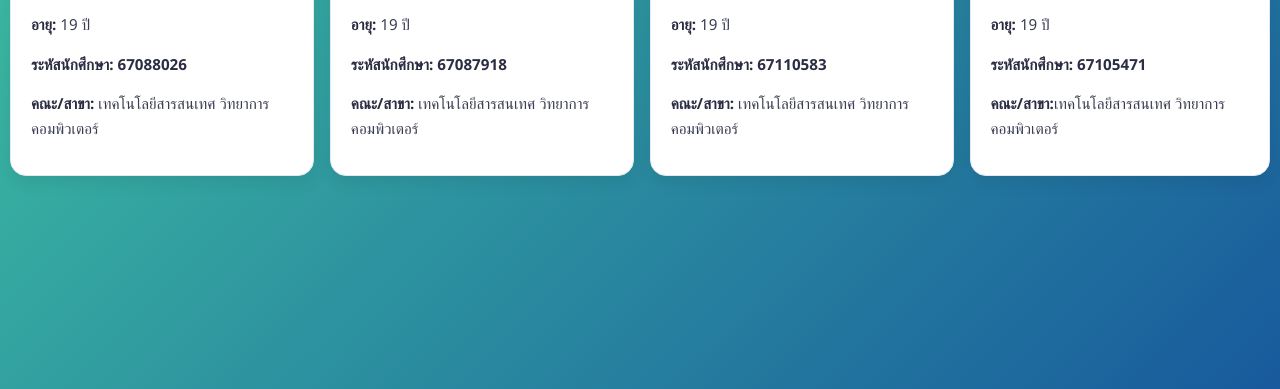
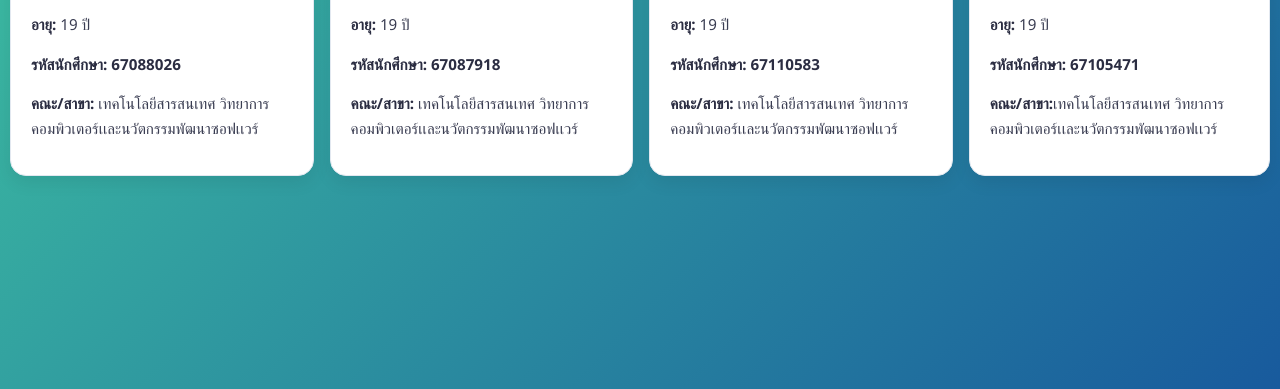
Before and after one commit to poohpaisanudo-cell/CSI205_jaiyakjaiman, a plain HTML site: page index.html in a window 1280 px wide. Shown: the part 411-800 px from the top of the page. Drawn offline with Linux system fonts and the light colour scheme.

Commit message:
Poohpaisan 67088026

```diff
--- a/index.html
+++ b/index.html
@@ -8,48 +8,44 @@
 </head>
 <body>
   <div class="card-container">
-    <!-- บุคคล 1 -->
     <div class="card">
       <img class="proflie" src="https://studentscms.spu.ac.th/stdempimg.cfm?empstdtype=STD&vdata=01DECFEBDF82FBA50529CEDED706C8D282E41E0CD7F8DBD6" alt="โปรไฟล์ ภูไพศาล">
       <h2>ภูไพศาล อุดมเพชรไพศาล</h2>
       <div class="nickname">ชื่อเล่น: ภู</div>
       <div class="info">
         <p><strong>อายุ:</strong> 19 ปี</p>
-        <P><strong>ระหัสนักศึกษา: 67088026</strong></P>
-        <p><strong>คณะ/สาขา:</strong> เทคโนโลยีสารสนเทศ วิทยาการคอมพิวเตอร์</p>
+        <P><strong>รหัสนักศึกษา: 67088026</strong></P>
+        <p><strong>คณะ/สาขา:</strong> เทคโนโลยีสารสนเทศ วิทยาการคอมพิวเตอร์เเละนวัตกรรมพัฒนาซอฟเเวร์</p>
       </div>
     </div>
-    <!-- บุคคล 2 -->
     <div class="card">
       <img class="proflie" src="https://studentscms.spu.ac.th/stdempimg.cfm?empstdtype=STD&vdata=0CDFC4EFDF8AF8A50529CEDED80FCBDC82E6170CD2FFDED2" alt="โปรไฟล์ ธนพงศ์">
       <h2>ธนพงศ์ เกิดศิริ</h2>
       <div class="nickname">ชื่อเล่น: ป้อง</div>
       <div class="info">
         <p><strong>อายุ:</strong> 19 ปี</p>
-        <P><strong>ระหัสนักศึกษา: 67087918</strong></P>
-        <p><strong>คณะ/สาขา:</strong> เทคโนโลยีสารสนเทศ วิทยาการคอมพิวเตอร์</p>
+        <P><strong>รหัสนักศึกษา: 67087918</strong></P>
+        <p><strong>คณะ/สาขา:</strong> เทคโนโลยีสารสนเทศ วิทยาการคอมพิวเตอร์เเละนวัตกรรมพัฒนาซอฟเเวร์</p>
       </div>
     </div>
-    <!--บุคคลที่ 3-->
     <div class="card">
       <img class="proflie" src="https://studentscms.spu.ac.th/stdempimg.cfm?empstdtype=STD&vdata=01D7CCE9D68BF7A50529CFD7DF03C2D782E71C07D2F9DE" alt="โปรไฟล์ วรัท">
       <h2>วรัท ชื่นไชยชาญ</h2>
       <div class="nickname">ชื่อเล่น: ไทน์</div>
       <div class="info">
         <p><strong>อายุ:</strong> 19 ปี</p>
-        <P><strong>ระหัสนักศึกษา: 67110583</strong></P>
-        <p><strong>คณะ/สาขา:</strong> เทคโนโลยีสารสนเทศ วิทยาการคอมพิวเตอร์ </p>
+        <P><strong>รหัสนักศึกษา: 67110583</strong></P>
+        <p><strong>คณะ/สาขา:</strong> เทคโนโลยีสารสนเทศ วิทยาการคอมพิวเตอร์เเละนวัตกรรมพัฒนาซอฟเเวร์ </p>
       </div>
     </div>
-        <!--บุคคลที่ 4-->
     <div class="card">
       <img class="proflie" src="https://studentscms.spu.ac.th/stdempimg.cfm?empstdtype=STD&vdata=00D7CBE2D38AFFA50529CFD6DA02CDD582E01808D7F8DFD0" alt="โปรไฟล์ พีท">
       <h2>วรศักดิ์ นิลห้อย</h2>
       <div class="nickname">ชื่อเล่น: พีท</div>
       <div class="info">
         <p><strong>อายุ:</strong> 19 ปี</p>
-        <P><strong>ระหัสนักศึกษา: 67105471</strong></P>
-        <p><strong>คณะ/สาขา:</strong>เทคโนโลยีสารสนเทศ วิทยาการคอมพิวเตอร์</p>
+        <P><strong>รหัสนักศึกษา: 67105471</strong></P>
+        <p><strong>คณะ/สาขา:</strong>เทคโนโลยีสารสนเทศ วิทยาการคอมพิวเตอร์เเละนวัตกรรมพัฒนาซอฟเเวร์</p>
       </div>
     </div>
   </div>
--- a/style.css
+++ b/style.css
@@ -11,8 +11,8 @@ body {
     .card-container {
     display: flex;
     flex-direction: row;
-    gap: 16px; /* ระยะห่างระหว่างการ์ด */
-    flex-wrap: nowrap; /* ไม่ขึ้นบรรทัดใหม่ */
+    gap: 16px;
+    flex-wrap: nowrap;
     max-width: 1500px;
     padding: 10px;
     width: 100%;
```
